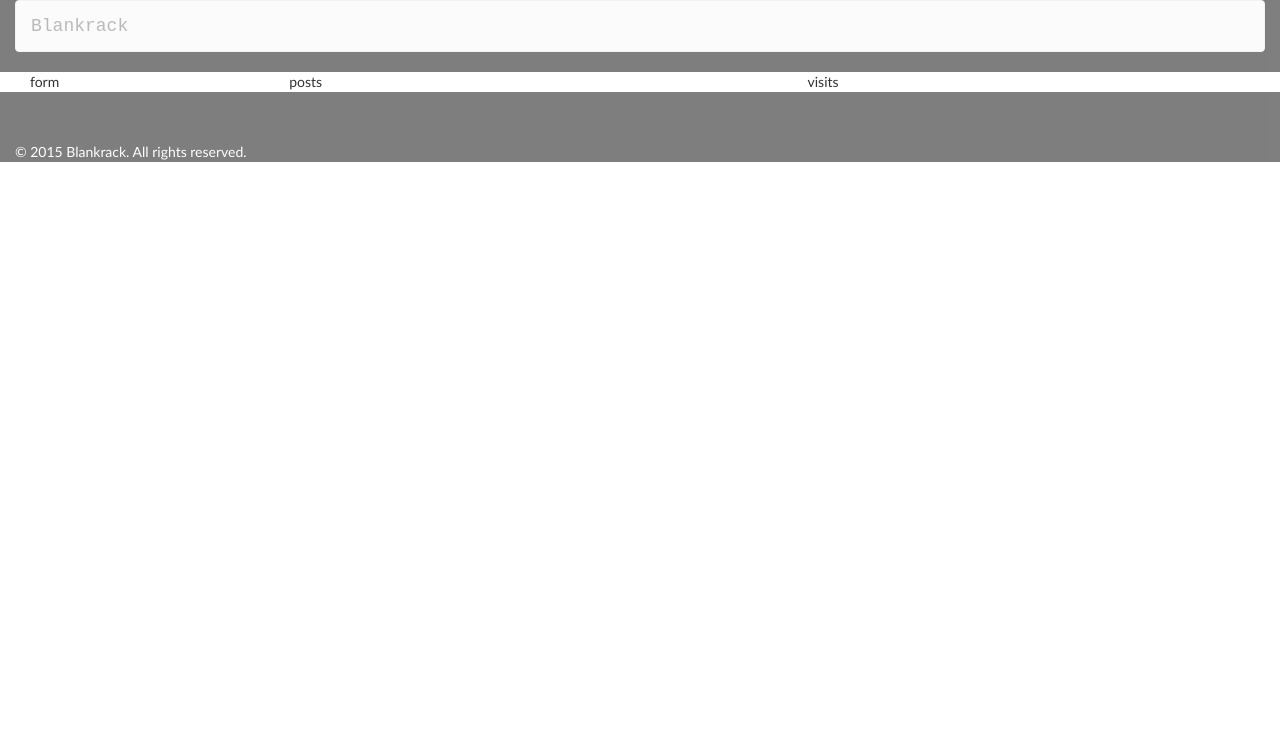
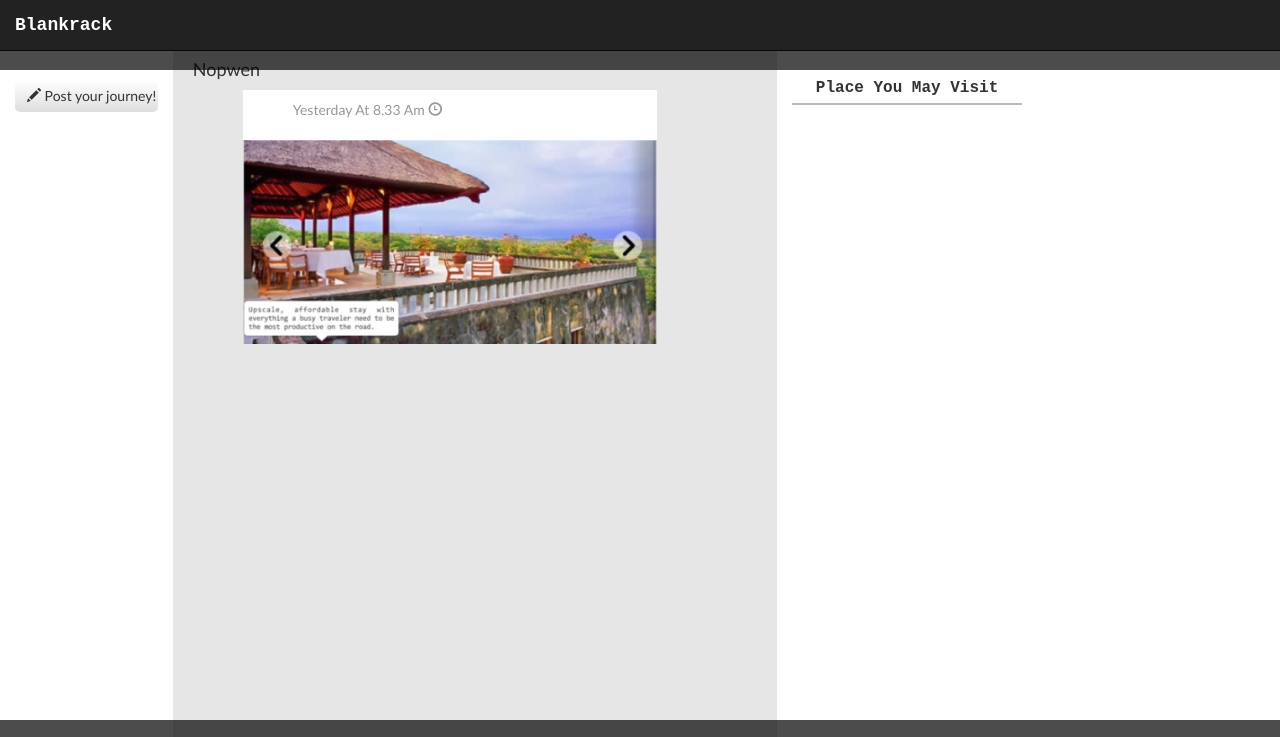
Before and after one commit to rudbast/blankrack, a website: page index.html in a window 1280 px wide. Shown: the top 737 px of the page. Drawn offline with Linux system fonts and the light colour scheme.

Commit message:
some draft.

```diff
--- a/index.html
+++ b/index.html
@@ -2,19 +2,22 @@
 <html>
     <head>
         <meta charset="utf-8">
+        <meta name="viewport" content="width=device-width, initial-scale=1, maximum-scale=1, user-scalable=no">
+
         <title>Home - Blankrack</title>
-        <link rel="stylesheet" href="assets/css/reset.css" charset="utf-8">
-        <link rel="stylesheet" href="assets/css/bootstrap.min.css" charset="utf-8">
-        <link rel="stylesheet" href="assets/css/main.css" charset="utf-8">
 
-        <script src="assets/js/jquery.min.js" charset="utf-8"></script>
-        <script src="assets/js/bootstrap.min.js" charset="utf-8"></script>
+        <link rel="stylesheet" href="assets/css/reset.css">
+        <link rel="stylesheet" href="assets/css/bootstrap.min.css">
+        <link rel="stylesheet" href="assets/css/main.css">
+
+        <script src="assets/js/jquery.min.js"></script>
+        <script src="assets/js/bootstrap.min.js"></script>
     </head>
     <body>
-        <div id="top-pad" class="container">
+        <div id="top-pad" class="navbar-fixed-top">
             <header>
                 <!-- header content here -->
-                <nav class="navbar navbar-default">
+                <nav class="navbar navbar-inverse navbar-fixed-top">
                     <div class="container-fluid">
                         <div class="navbar-header">
                             <button type="button" class="navbar-toggle collapsed" data-toggle="collapse" data-target="#navbar-menu-extra" aria-expanded="false">
@@ -25,7 +28,7 @@
                             </button>
                             <!-- logo -->
                             <a class="navbar-brand" href="#">Blankrack</a>
-                        </div>
+                        </div><!-- /.navbar-header -->
 
                         <!-- search -->
 
@@ -37,34 +40,39 @@
 
                         <!-- profile photo -->
                     </div>
-                </nav>
+                </nav><!-- /.navbar.navbar-default -->
             </header>
         </div>
 
-        <div id="main-content" class="container-fluid">
-            <div class="row">
+        <div id="main-content" class="row">
             <div class="col-md-10">
-                    <div class="col-md-3">
-                        <aside id="post-form">
+                <aside id="post-form" class="content col-md-2">
                     <!-- post journey -->
-                            form
+                    <a class="btn btn-default center-block">
+                        <span class="glyphicon glyphicon-pencil" aria-hidden="true"></span>
+                        Post your journey!
+                    </a>
                 </aside><!-- /#post-form -->
-                    </div>
 
-                    <div class="col-md-6">
-                        <div id="post-container">
+                <div id="post-container" class="content col-md-7">
+                    <h4>Nopwen</h4>
                     <article class="post">
                         <!-- posts -->
-                                posts
+                        <p class="post-date">
+                            Yesterday At 8.33 Am
+                            <span class="glyphicon glyphicon-time" aria-hidden="true"></span>
+                        </p>
+                        <img src="assets/img/share-photo.jpg" class="img-responsive" alt="shared photo">
                     </article><!-- /.post -->
                 </div><!-- /#posts -->
+
+                <div id="post-visit" class="content col-md-3">
+                    <h4>Place You May Visit</h4>
+                    <hr>
+                    <div class="visit-place">
+
                     </div>
-
-                    <div class="col-md-3">
-                        <div id="post-visit">
-                            visits
                 </div><!-- /#visits -->
-                    </div>
             </div>
 
             <div class="col-md-2">
@@ -72,10 +80,9 @@
                     <!-- advertisements -->
                 </aside>
             </div>
-            </div>
         </div><!-- /#main-content -->
 
-        <div id="bot-pad" class="container">
+        <div id="bot-pad">
             <footer>
                 &copy; 2015 Blankrack. All rights reserved.
             </footer>
--- a/src/sass/main.scss
+++ b/src/sass/main.scss
@@ -1,33 +1,113 @@
+$transparentPad: rgba(0, 0, 0, 0.7);
+$courier: "Courier New", monospace;
+$trebhms: "Trebuchet MS", Helvetica, sans-serif;
+
 body {
     width: 100%;
     height: 100%;
-    font-family: "Trebuchet MS", Helvetica, sans-serif;
+    font-family: $trebhms;
+    background-color: #FFFFFF;
 }
 
-header {
+$topPad: 50px;
+
+#top-pad {
     width: 100%;
+    background-color: $transparentPad;
+    padding-bottom: $topPad + 20px;
 
-    nav {
+    header {
         width: 100%;
-        font-family: "Courier New", monospace;
+
+        nav {
+            width: 100%;
+            font-family: $courier;
+            font-weight: bold;
+        }
     }
 }
 
-#top-pad {
+#main-content {
     width: 100%;
-    background: black;
-    opacity: 0.5;
+    // position: fixed;
+    margin-top: $topPad;
+
+    .row {
+        width: 100%;
+        height: 100%;
+    }
+
+    #post-form {
+        padding-top: 30px;
+
+        a {
+            background: linear-gradient(#FFFFFF, #DEDEDE);
+            border: none;
+            border-radius: 5px;
+        }
+
+        a:active {
+            background: linear-gradient(#DEDEDE, #FFFFFF);
+            border: none;
+        }
+    }
+
+    #post-container {
+        background-color: #E6E6E6;
+        height: 1000px;
+        padding: 0px 20px 0px 20px;
+
+        article.post {
+            text-align: left;
+            background-color: #FFFFFF;
+            // padding: 0px 20px 0px 20px;
+            margin-right: 100px;
+            margin-left: 50px;
+
+            p.post-date {
+                padding: 10px 20px 10px 50px;
+                // font-family: "Arial";
+                font-size: 14px;
+                color: #989898;
+            }
+        }
+    }
+
+    #post-visit {
+        font-family: $courier;
+        // right: 0;
+        // position: fixed;
+        padding-top: 20px;
+        text-align: center;
+
+        h4 {
+            font-size: 16px;
+            font-weight: bold;
+        }
+
+        hr {
+            margin-top: -5px;
+            background-color: #B9B9B9;
+            border: 0 none;
+            height: 2px;
+        }
+    }
 }
+
+
 
 #bot-pad {
     width: 100%;
-    background: black;
-    opacity: 0.5;
-    padding-top: 50px;
+    background-color: $transparentPad;
+    padding: 20px 0px 0px 0px;
+    bottom: 0;
+    position: fixed;
+
+    footer {
+        width: 100%;
+        background-color: #000000;
+        color: #FFFFFF;
+        text-align: right;
+        padding: 20px 20px 20px 0px;
+    }
 }
-
-footer {
-    width: 100%;
-    background: black;
-    color: white;
-}
```
Also changed, not shown: assets/css/main.css, assets/img/share-photo.jpg (added). Lines whose indentation alone changed are shown as unchanged.
